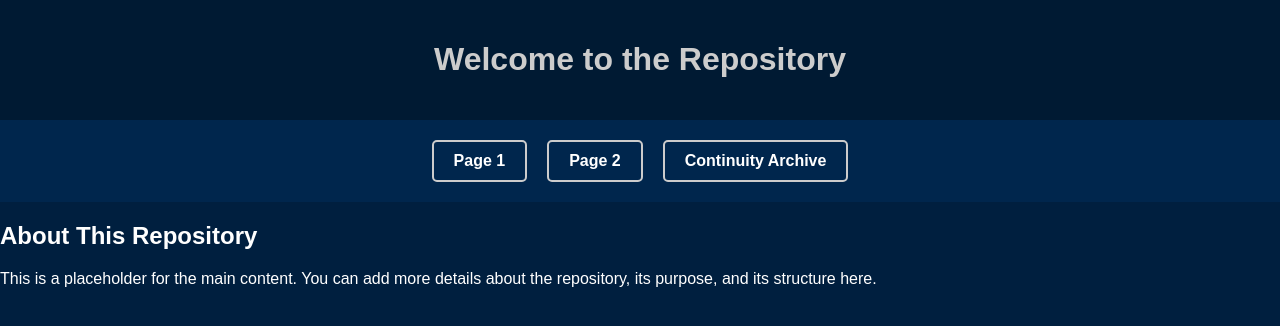
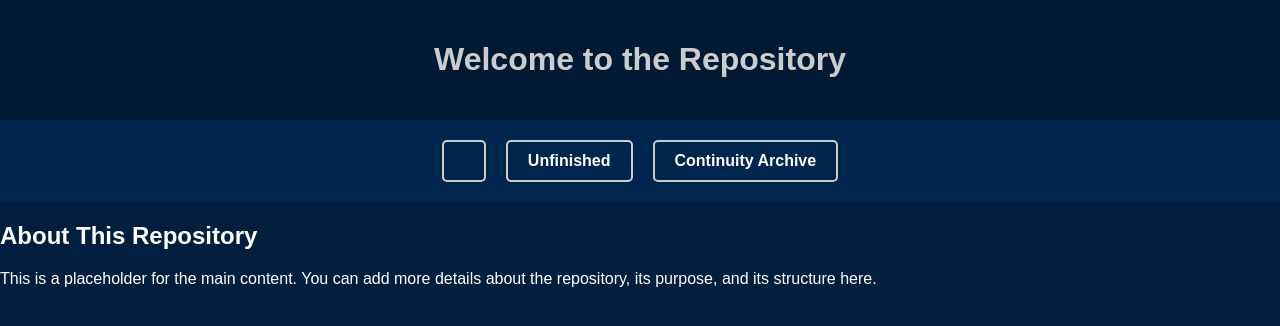
Before and after one commit to Goldbags01/ganymede, a plain HTML site: page index.html in a window 1280 px wide. Drawn offline with Linux system fonts and the light colour scheme.

Commit message:
Update index.html

```diff
--- a/index.html
+++ b/index.html
@@ -45,8 +45,8 @@
         <h1>Welcome to the Repository</h1>
     </header>
     <nav>
-        <a href="page1.html">Page 1</a>
-        <a href="page2.html">Page 2</a>
+        <a href=""></a>
+        <a href="3.1.2.3">Unfinished</a>
         <a href="CΔ-GT-01: Ganymede Continuity Archive">Continuity Archive</a>
     </nav>
     <main>
```
